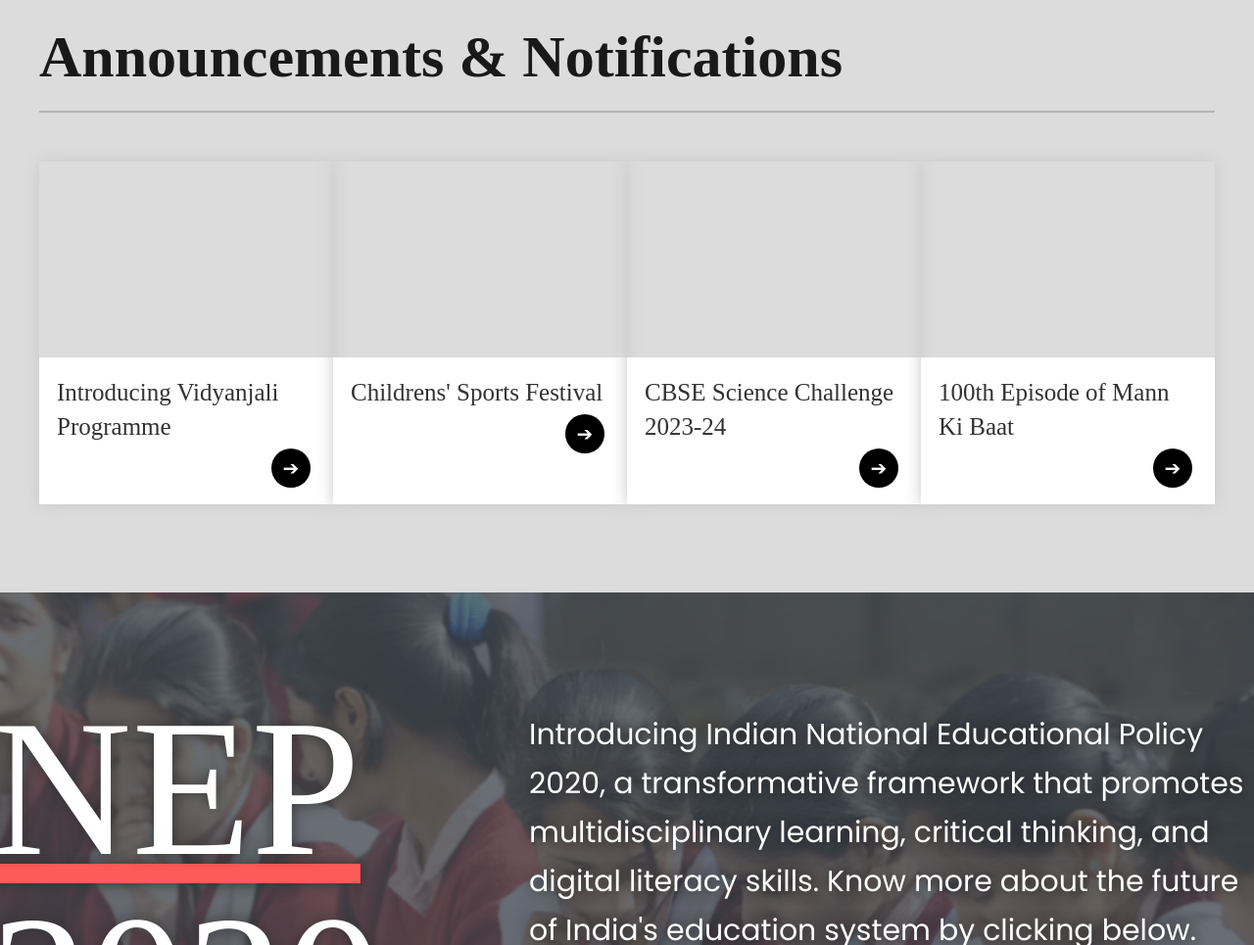
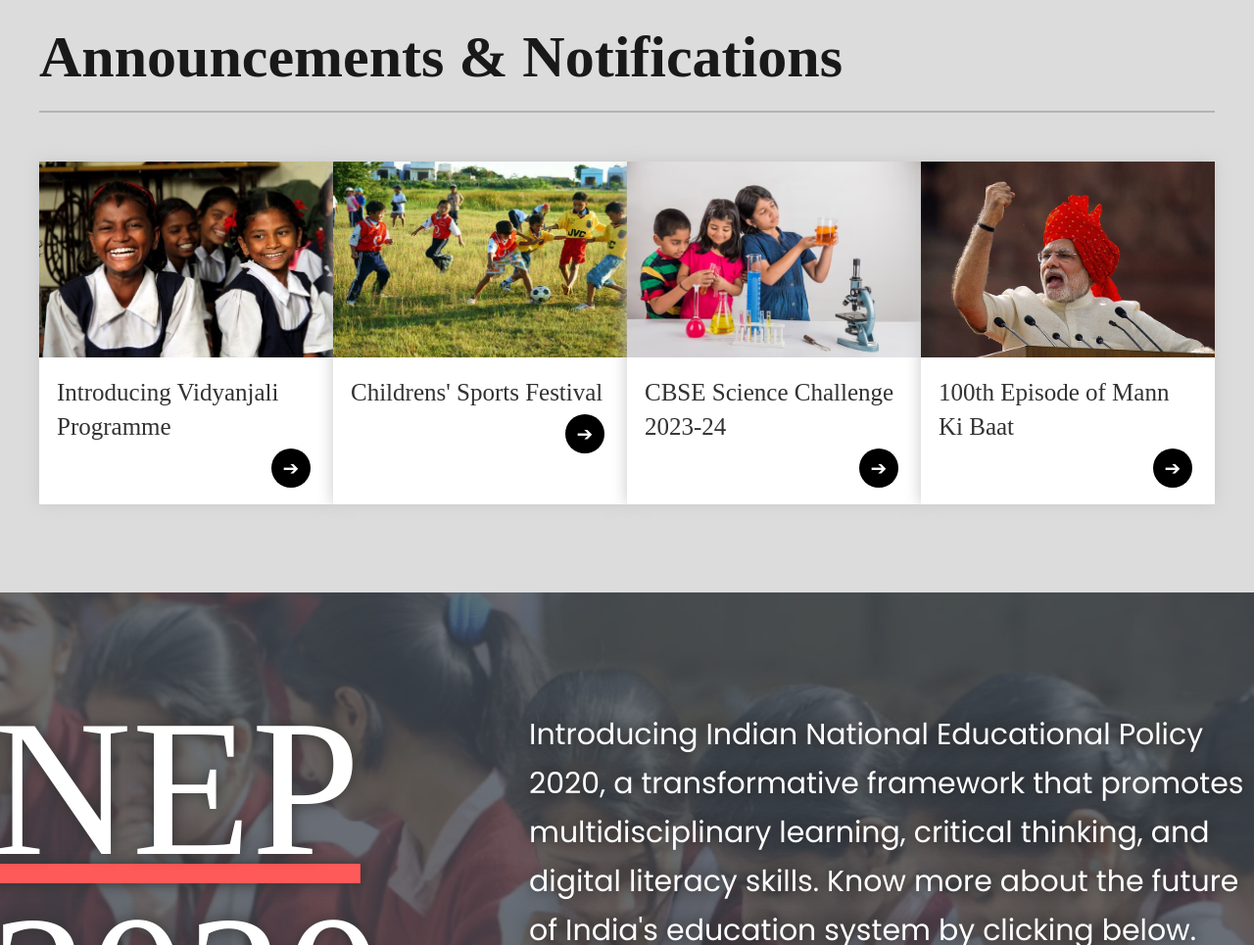
Before and after one commit to aryajagannadham/CBSE-Academic-Site-Redesign, a plain HTML site: page index.html in a window 1280 px wide. Shown: the part 779-1744 px from the top of the page at 98% size. Drawn offline with Linux system fonts and the light colour scheme; the site is published under a folder, as on GitHub Pages, so addresses that start at the root find nothing; a web font is replaced by a local one.

Commit message:
Update index.html

```diff
--- a/index.html
+++ b/index.html
@@ -105,7 +105,7 @@
       <div class="announcement-box-container">
 
         <div class="announcement-box">
-          <div class="announcement-image" style="background-image: url(/Images/vidyanjali-programme.png);"></div>
+          <div class="announcement-image" style="background-image: url(Images/vidyanjali-programme.png);"></div>
           <div class="announcement-box-bottom">
             <p class="announcement-text">
               Introducing Vidyanjali Programme
@@ -117,7 +117,7 @@
         </div>
 
         <div class="announcement-box">
-          <div class="announcement-image" style="background-image: url(/Images/childens-sports-festival.png);"></div>
+          <div class="announcement-image" style="background-image: url(Images/childens-sports-festival.png);"></div>
           <div class="announcement-box-bottom">
             <p class="announcement-text">
               Childrens' Sports Festival
@@ -129,7 +129,7 @@
         </div>
 
         <div class="announcement-box">
-          <div class="announcement-image" style="background-image: url(/Images/science-challege.png);"></div>
+          <div class="announcement-image" style="background-image: url(Images/science-challege.png);"></div>
           <div class="announcement-box-bottom">
             <p class="announcement-text">
               CBSE Science Challenge 2023-24
@@ -141,7 +141,7 @@
         </div>
 
         <div class="announcement-box">
-          <div class="announcement-image" style="background-image: url(/Images/mann-ki-baat.png);"></div>
+          <div class="announcement-image" style="background-image: url(Images/mann-ki-baat.png);"></div>
           <div class="announcement-box-bottom">
             <p class="announcement-text">
               100th Episode of Mann Ki Baat
```
